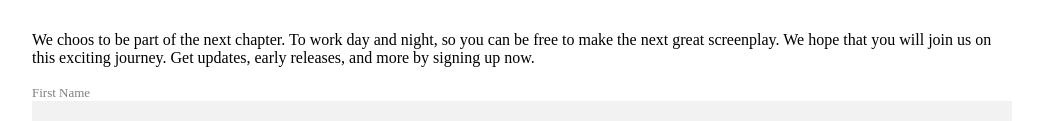
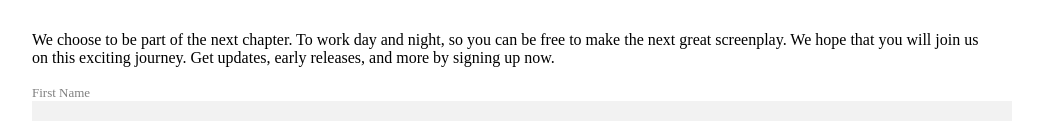
Before and after one commit to gscottqueen/scriptset-app-site, a Gatsby site: page / in a window 1280 px wide. Shown: the part 2385-2506 px from the top of the page, without its empty margins (128-1171 px from the left). Built offline with nearby package versions, Linux system fonts and the light colour scheme; Gatsby itself is replaced by a stand-in of ours.

Commit message:
spelling error

```diff
--- a/src/pages/index.js
+++ b/src/pages/index.js
@@ -133,7 +133,7 @@ const IndexPage = ({ data }) => (
           <p style={ descriptionStyle }>Reshape your storyline with ease using drag and drop storycards.</p>
         </li>
       </ul>
-      <h2 style={ leadintStyle }>We choose to be creators...</h2><p>We choos to be part of the next chapter. To work day and night, so you can be free to make the next great screenplay. We hope that you will join us on this exciting journey. Get updates, early releases, and more by signing up now.</p>
+      <h2 style={ leadintStyle }>We choose to be creators...</h2><p>We choose to be part of the next chapter. To work day and night, so you can be free to make the next great screenplay. We hope that you will join us on this exciting journey. Get updates, early releases, and more by signing up now.</p>
       <MailChimp/>
     </div>
   </div>
```
